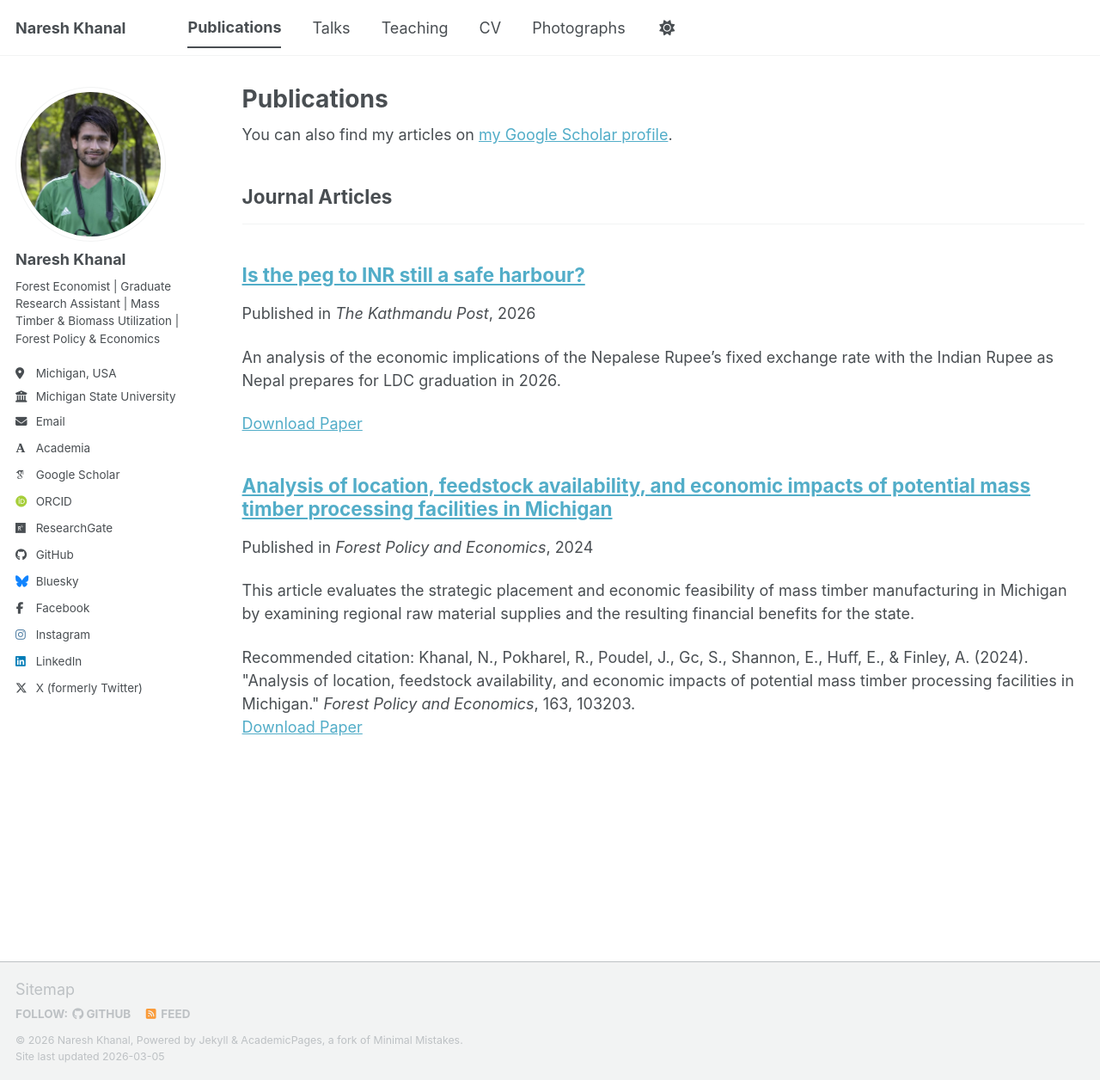
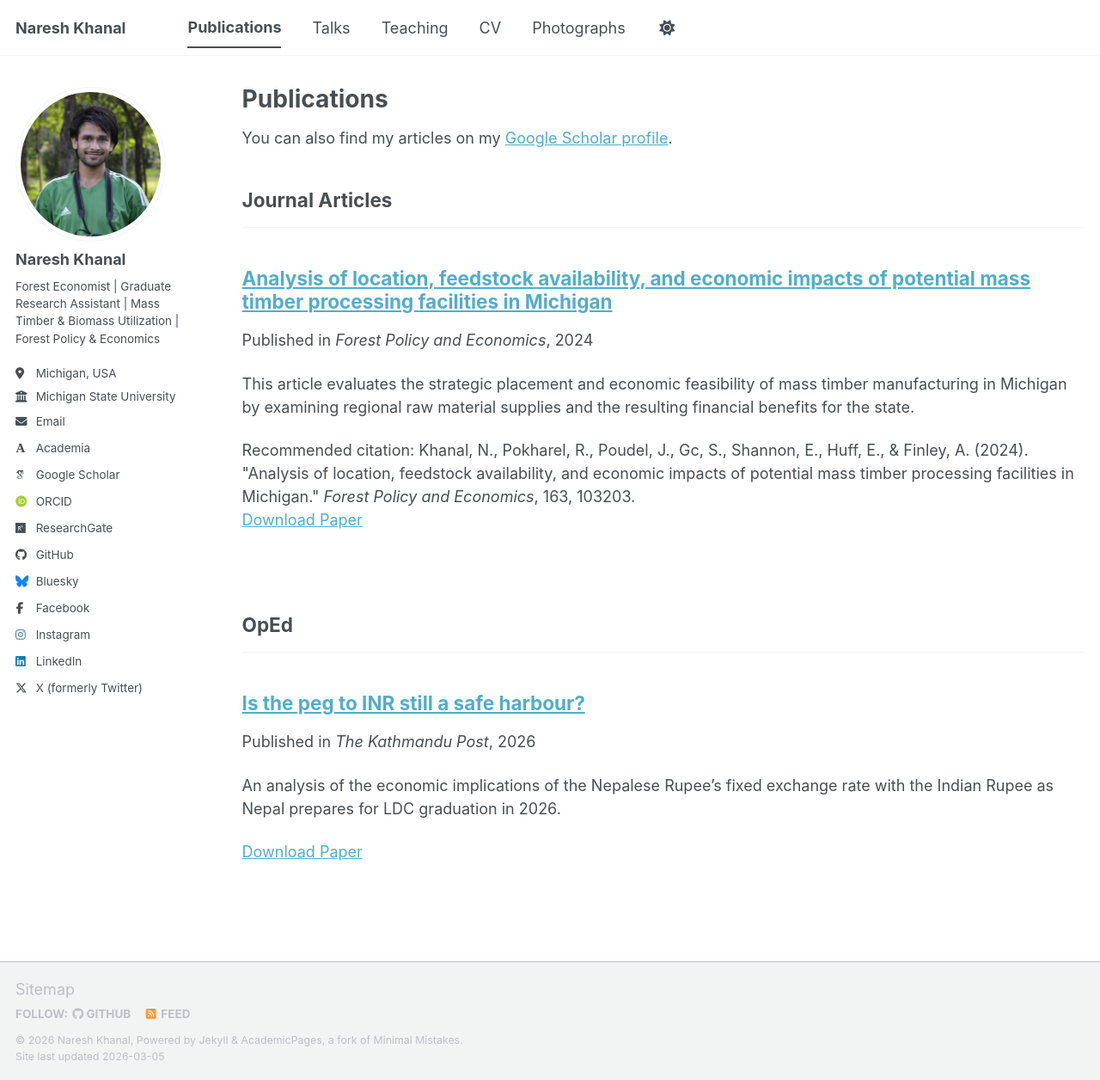
Before and after one commit to Nishani53/Nishani53.github.io, a Jekyll site: the page built from _pages/publications.html, in a window 1280 px wide and 1256 px high. Shown: the whole window at 86% size. Built offline with Jekyll 4.4.1, drawn with Linux system fonts in a browser that asks for light colours; some web fonts are replaced; a script bundle is joined from its source files by our own code; library files that are not in the unit come from our copies.

Commit message:
Revise publications layout and add Google Scholar link
Updated the publications page to include a Google Scholar link and reorganized the display of journal articles and OpEds.

```diff
--- a/_pages/publications.html
+++ b/_pages/publications.html
@@ -5,29 +5,26 @@ permalink: /publications/
 author_profile: true
 ---
 
-{% if site.author.googlescholar %}
-  <div class="wordwrap">You can also find my articles on <a href="{{site.author.googlescholar}}">my Google Scholar profile</a>.</div>
-{% endif %}
-
 {% include base_path %}
 
-<!-- New style rendering if publication categories are defined -->
-{% if site.publication_category %}
-  {% for category in site.publication_category  %}
-    {% assign title_shown = false %}
-    {% for post in site.publications reversed %}
-      {% if post.category != category[0] %}
-        {% continue %}
-      {% endif %}
-      {% unless title_shown %}
-        <h2>{{ category[1].title }}</h2><hr />
-        {% assign title_shown = true %}
-      {% endunless %}
-      {% include archive-single.html %}
-    {% endfor %}
-  {% endfor %}
-{% else %}
-  {% for post in site.publications reversed %}
+<p>You can also find my articles on my <a href="https://scholar.google.com/citations?user=oUChg58AAAAJ&hl=en">Google Scholar profile</a>.</p>
+
+<h2 id="journal-articles">Journal Articles</h2>
+<hr />
+
+{% for post in site.publications %}
+  {% if post.type == 'Journal Article' %}
     {% include archive-single.html %}
-  {% endfor %}
-{% endif %}
+  {% endif %}
+{% endfor %}
+
+<br />
+
+<h2 id="oped">OpEd</h2>
+<hr />
+
+{% for post in site.publications %}
+  {% if post.type == 'OpEd' %}
+    {% include archive-single.html %}
+  {% endif %}
+{% endfor %}
```
